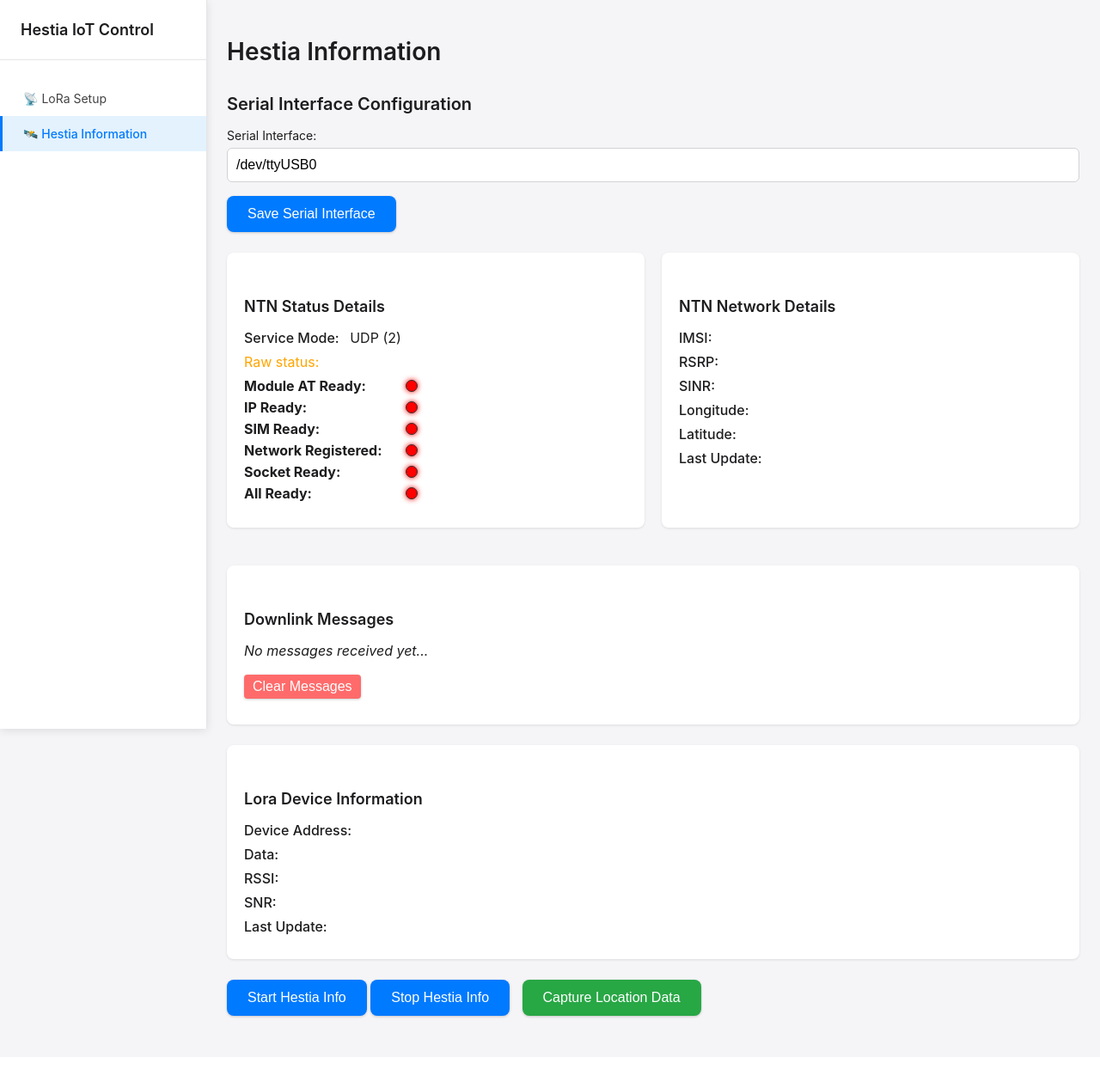
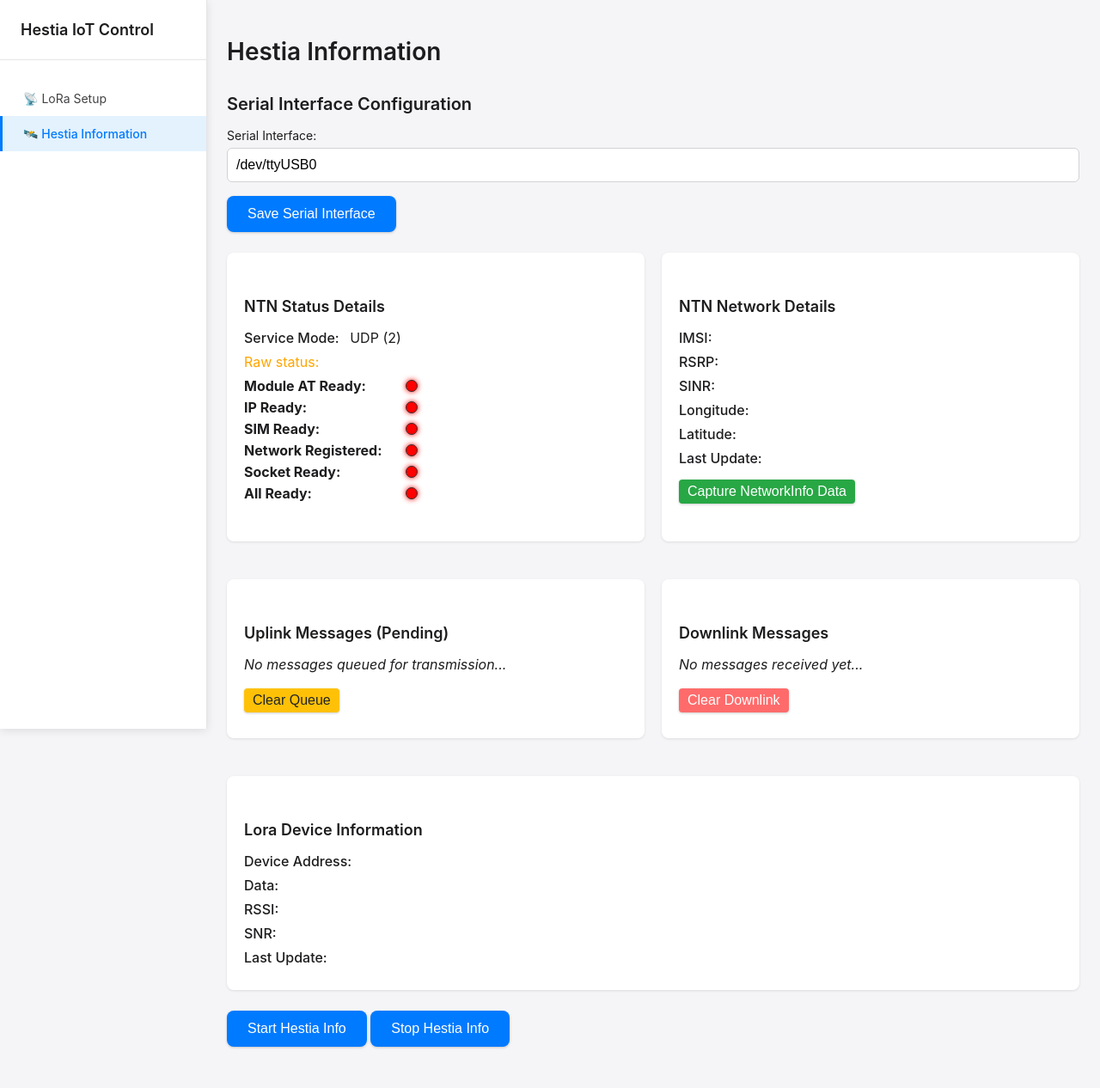
Before and after one commit to CREATIVE5-io/Hestia-IoT-web, a Flask app: page /hestia_info in a window 1280 px wide. Shown: the whole page at 86% size. Before the commit the page ends 1185 px from the top, so only its background shows below. Run offline with Flask 3, Linux system fonts and the light colour scheme.

Commit message:
Add uplink messages section to show the latest 3 meesgaes to be send in temp_data_queue.json

```diff
--- a/app/routes/hestia.py
+++ b/app/routes/hestia.py
@@ -50,6 +50,18 @@
             except Exception as e:
                 flash(f'Clear messages failed: {str(e)}')
             return redirect(url_for('hestia.hestia_info_page'))
+        elif request.form.get('action') == 'clear_uplink_messages':
+            try:
+                hestia_manager = HestiaInfoManager()
+                # Clear the pending queue file
+                import os
+                queue_file = os.path.join(hestia_manager.run_dir, 'temp_data_queue.json')
+                if os.path.exists(queue_file):
+                    os.remove(queue_file)
+                flash('Uplink queue cleared.')
+            except Exception as e:
+                flash(f'Clear uplink queue failed: {str(e)}')
+            return redirect(url_for('hestia.hestia_info_page'))
         elif request.form.get('action') == 'capture_data':
             try:
                 hestia_manager = HestiaInfoManager()
--- a/templates/hestia_info.html
+++ b/templates/hestia_info.html
@@ -118,16 +118,32 @@
                 <p><strong>Longitude:</strong> {{ hestia_info.longitude }}</p>
                 <p><strong>Latitude:</strong> {{ hestia_info.latitude }}</p>
                 <p><strong>Last Update:</strong> {{ hestia_info['last-update'] }}</p>
+
+                <form method="POST" action="" style="margin-top: 15px;">
+                    <button type="submit" name="action" value="capture_data" class="btn btn-success" style="background-color: #28a745; padding: 5px 10px; border: none; border-radius: 4px; color: white;">Capture NetworkInfo Data</button>
+                </form>
             </div>
         </div>
 
-        <!-- Downlink Messages -->
-        <div class="info-container">
-            <h2>Downlink Messages</h2>
-            <div id="downlink-messages">
-                <p><em>No messages received yet...</em></p>
+        <!-- Messages Row -->
+        <div style="display: flex; gap: 20px; margin-bottom: 20px;">
+            <!-- Uplink Messages (Pending Queue) -->
+            <div class="info-container" style="flex: 1;">
+                <h2>Uplink Messages (Pending)</h2>
+                <div id="uplink-messages">
+                    <p><em>No messages queued for transmission...</em></p>
+                </div>
+                <button onclick="clearUplinkMessages()" style="margin: 10px 0; padding: 5px 10px; background: #ffc107; color: #212529; border: none; border-radius: 4px;">Clear Queue</button>
             </div>
-            <button onclick="clearMessages()" style="margin: 10px 0; padding: 5px 10px; background: #ff6b6b; color: white; border: none; border-radius: 4px;">Clear Messages</button>
+
+            <!-- Downlink Messages -->
+            <div class="info-container" style="flex: 1;">
+                <h2>Downlink Messages</h2>
+                <div id="downlink-messages">
+                    <p><em>No messages received yet...</em></p>
+                </div>
+                <button onclick="clearMessages()" style="margin: 10px 0; padding: 5px 10px; background: #ff6b6b; color: white; border: none; border-radius: 4px;">Clear Downlink</button>
+            </div>
         </div>
 
         <div class='info-container'>
@@ -142,7 +158,6 @@
         <form method="POST" action="">
             <button type="submit" name="action" value="start_hestia_info" class="btn btn-primary">Start Hestia Info</button>
             <button type="submit" name="action" value="stop_hestia_info" class="btn btn-primary">Stop Hestia Info</button>
-            <button type="submit" name="action" value="capture_data" class="btn btn-success" style="background-color: #28a745; margin-left: 10px;">Capture Location Data</button>
         </form>
     </div>
 
@@ -318,6 +333,11 @@
                         if (info.downlink_messages) {
                             updateDownlinkMessages(info.downlink_messages);
                         }
+
+                        // Update uplink messages if available
+                        if (info.uplink_messages) {
+                            updateUplinkMessages(info.uplink_messages);
+                        }
                     }
                 })
                 .catch(error => {
@@ -387,6 +407,58 @@
             if (initialData && initialData.downlink_messages) {
                 updateDownlinkMessages(initialData.downlink_messages);
             }
+            if (initialData && initialData.uplink_messages) {
+                updateUplinkMessages(initialData.uplink_messages);
+            }
+        }
+
+        // Function to update uplink messages (pending queue)
+        function updateUplinkMessages(messages) {
+            const container = document.getElementById('uplink-messages');
+            if (!container) {
+                return;
+            }
+
+            if (!messages || messages.length === 0) {
+                container.innerHTML = '<p><em>No messages queued for transmission...</em></p>';
+                return;
+            }
+
+            let messagesHTML = '';
+            messages.forEach(function(message, index) {
+                messagesHTML += '<div style="margin: 5px 0; padding: 8px; background: #fff3cd; border-left: 3px solid #ffc107; border-radius: 3px;">';
+                messagesHTML += '<div style="font-size: 12px; color: #666; margin-bottom: 3px;">Queued: ' + (message.timestamp || 'Unknown time') + '</div>';
+
+                // Show pending data
+                messagesHTML += '<div style="font-family: monospace; font-size: 13px; color: #333; margin-bottom: 5px; word-break: break-all;">' + (message.data || 'No data') + '</div>';
+
+                // Show status
+                messagesHTML += '<div style="font-size: 11px; color: #856404; font-weight: bold; margin-bottom: 3px;">PENDING (#' + (message.position || index + 1) + ')</div>';
+
+                messagesHTML += '</div>';
+            });
+
+            container.innerHTML = messagesHTML;
+        }
+
+        // Function to clear uplink messages
+        function clearUplinkMessages() {
+            fetch('/hestia_info', {
+                method: 'POST',
+                headers: {
+                    'Content-Type': 'application/x-www-form-urlencoded',
+                },
+                body: 'action=clear_uplink_messages'
+            })
+            .then(function() {
+                const container = document.getElementById('uplink-messages');
+                if (container) {
+                    container.innerHTML = '<p><em>Uplink messages cleared...</em></p>';
+                }
+            })
+            .catch(function(error) {
+                console.error('Error clearing uplink messages:', error);
+            });
         }
 
         // Function to clear messages
```
Also changed, not shown: app/models/hestia_manager.py (+116 -0 lines).
